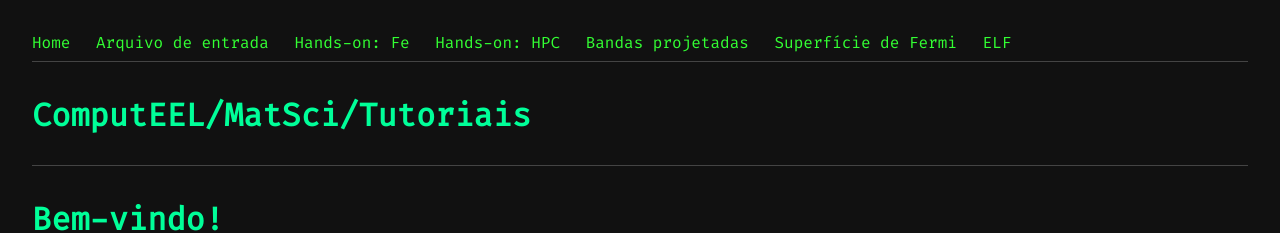
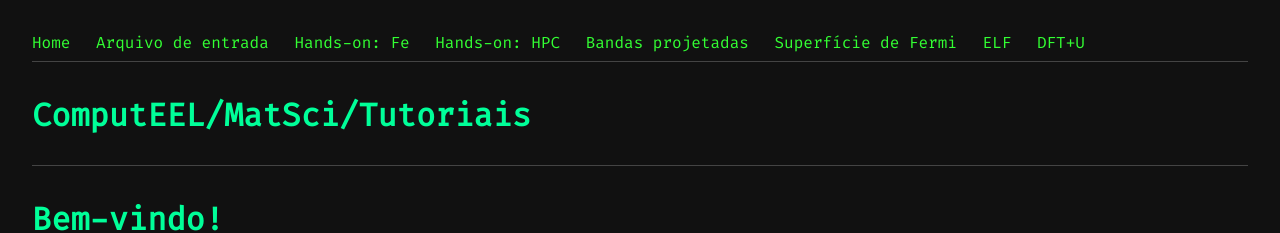
Before and after one commit to cauaschuch/ComputEEL-Tutoriais, a Jekyll site: the page built from index.md, in a window 1280 px wide. Shown: the top 233 px of the page. Built offline with Jekyll 4.4.1, drawn with Linux system fonts in a browser that asks for light colours.

Commit message:
Update default.html

```diff
--- a/_layouts/default.html
+++ b/_layouts/default.html
@@ -13,6 +13,7 @@
       <a href="{{ '/tutoriais/projbands.md' | relative_url }}">Bandas projetadas</a>
       <a href="{{ '/tutoriais/fermi_surf.md' | relative_url }}">Superfície de Fermi</a>
       <a href="{{ '/tutoriais/elf.md' | relative_url }}">ELF</a>
+      <a href="{{ '/tutoriais/dft_u.md' | relative_url }}">DFT+U</a>
     </nav>
 
     <!-- Adicionando o título entre as linhas horizontais -->
```
